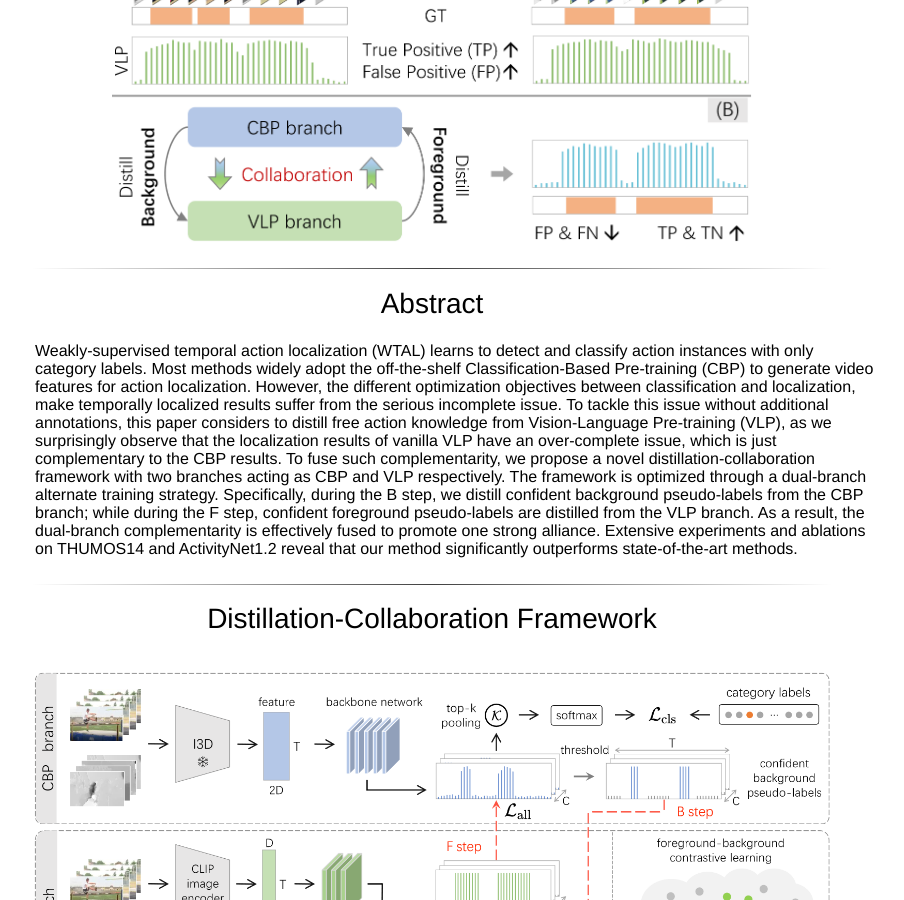
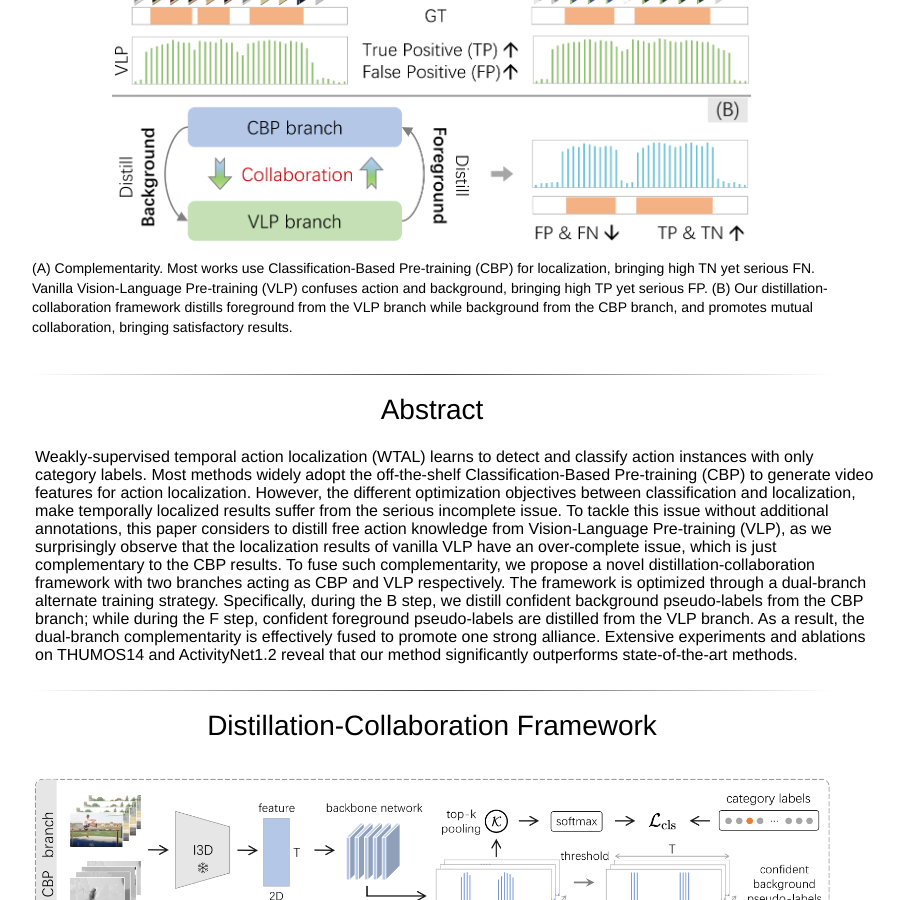
Before and after one commit to ju-chen/Voide1220.github.io, a Jekyll site: the page distillation_collaboration/index.html, which Jekyll copies as it is, in a window 1280 px wide and 900 px high, scrolled down 587 px. Shown: the whole window, without its empty margins (208-1112 px from the left). Built offline with Jekyll 4.4.1, drawn with Linux system fonts in a browser that asks for light colours; some web fonts are replaced.

Commit message:
Update index.html

```diff
--- a/distillation_collaboration/index.html
+++ b/distillation_collaboration/index.html
@@ -307,7 +307,7 @@
 	      </div>
         </center>
       </center>
-
+	<p> (A) Complementarity. Most works use Classification-Based Pre-training (CBP) for localization, bringing high TN yet serious FN. Vanilla Vision-Language Pre-training (VLP) confuses action and background, bringing high TP yet serious FP. (B) Our distillation-collaboration framework distills foreground from the VLP branch while background from the CBP branch, and promotes mutual collaboration, bringing satisfactory results. </p>
 
 
       <br><hr>
```
